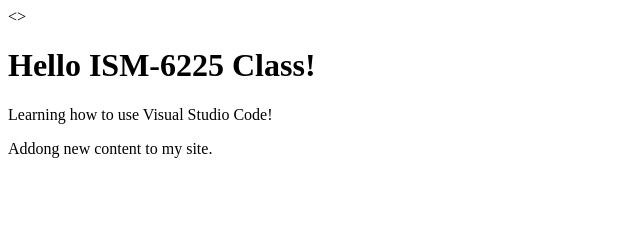
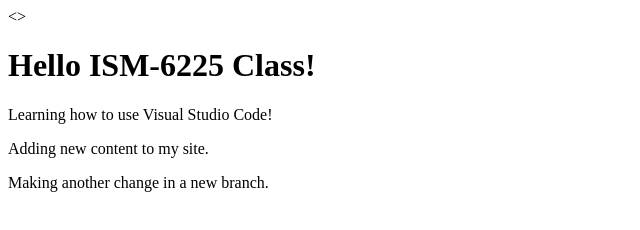
Before and after one commit to AswithKovvuri/DIS, a plain HTML site: page index.html in a window 1280 px wide. Shown: the whole page, without its empty margins (0-640 px from the left). Drawn offline with Linux system fonts and the light colour scheme.

Commit message:
version_3

```diff
--- a/index.html
+++ b/index.html
@@ -4,6 +4,7 @@
     <body>
         <h1>Hello ISM-6225 Class!</h1>
         <p>Learning how to use Visual Studio Code!</p>
-        <p>Addong new content to my site.</p>
+        <p>Adding new content to my site.</p>
+        <p>Making another change in a new branch.</p>
     </body>
 </html>
```
